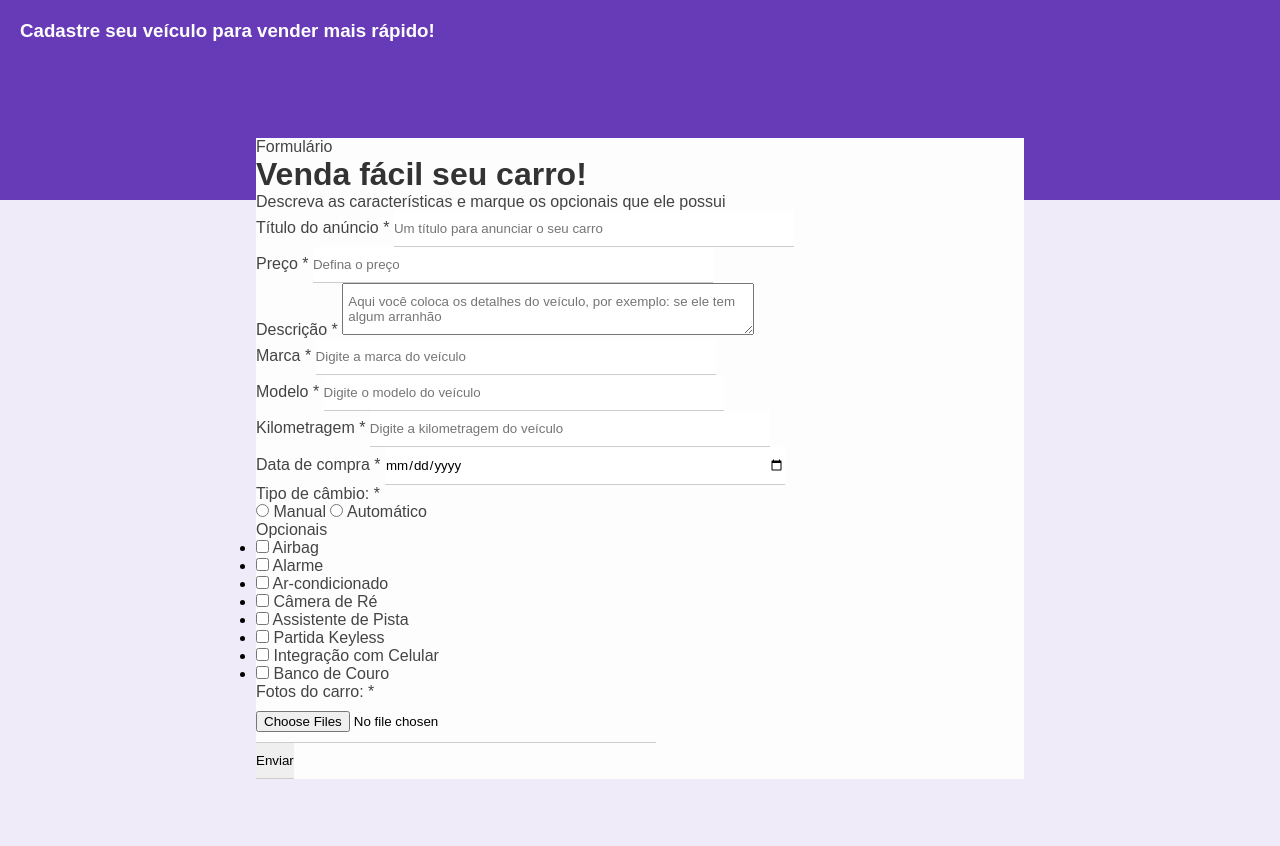
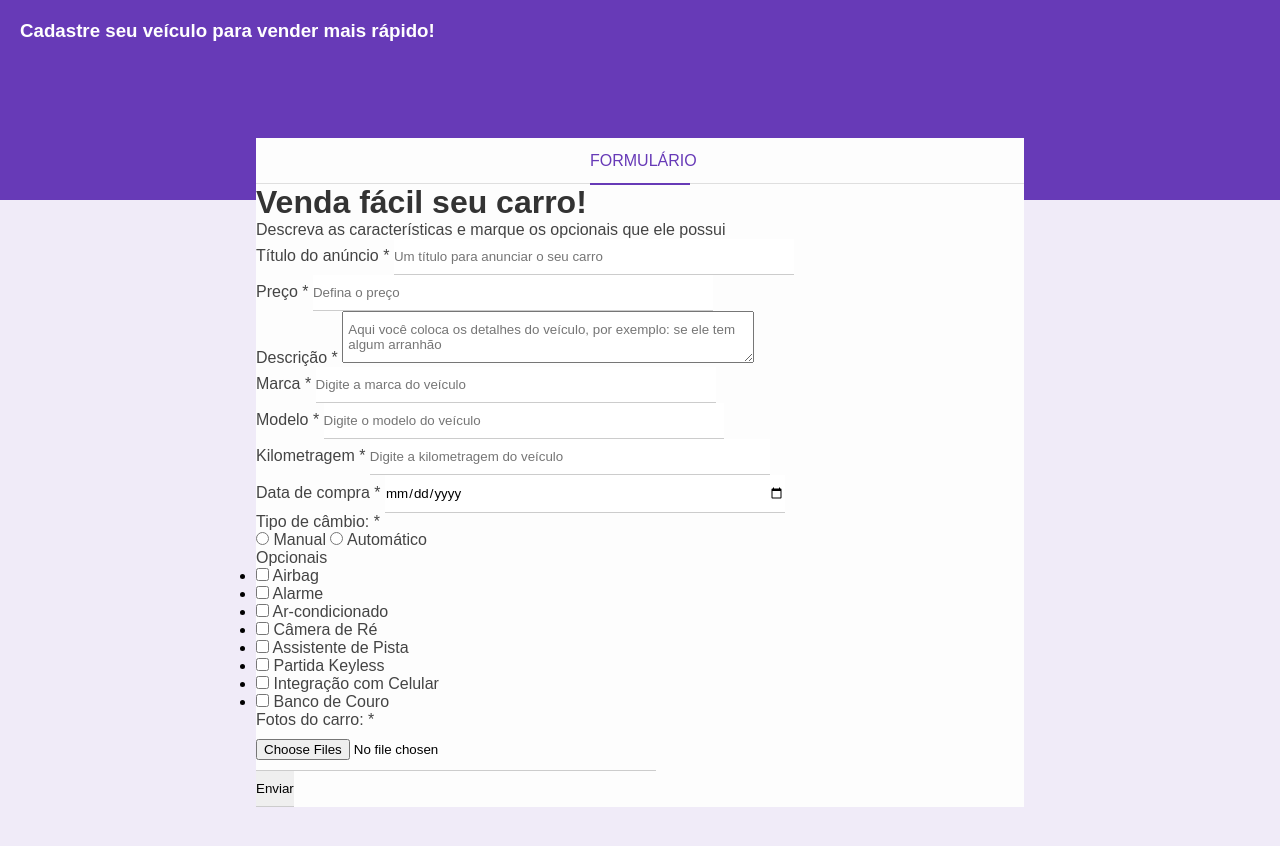
Before and after one commit to LucasDevRJ/roda_certa, a plain HTML site: page index.html in a window 1280 px wide. Drawn offline with Linux system fonts and the light colour scheme.

Commit message:
Estilização do cabeçalho do formulário

```diff
--- a/css/styles.css
+++ b/css/styles.css
@@ -51,3 +51,20 @@ textarea {
     position: relative;
     top: -62px;
 }
+
+/* form header */
+.form-header {
+    border-bottom: 1px solid #dfdfdf;
+    height: 45px;
+}
+
+.form-header p {
+    color: #673ab7;
+    border-bottom: 2px solid #673ab7;
+    width: 100px;
+    text-align: center;
+    margin: 0 auto;
+    text-transform: uppercase;
+    height: 45px;
+    line-height: 45px;
+}
```
